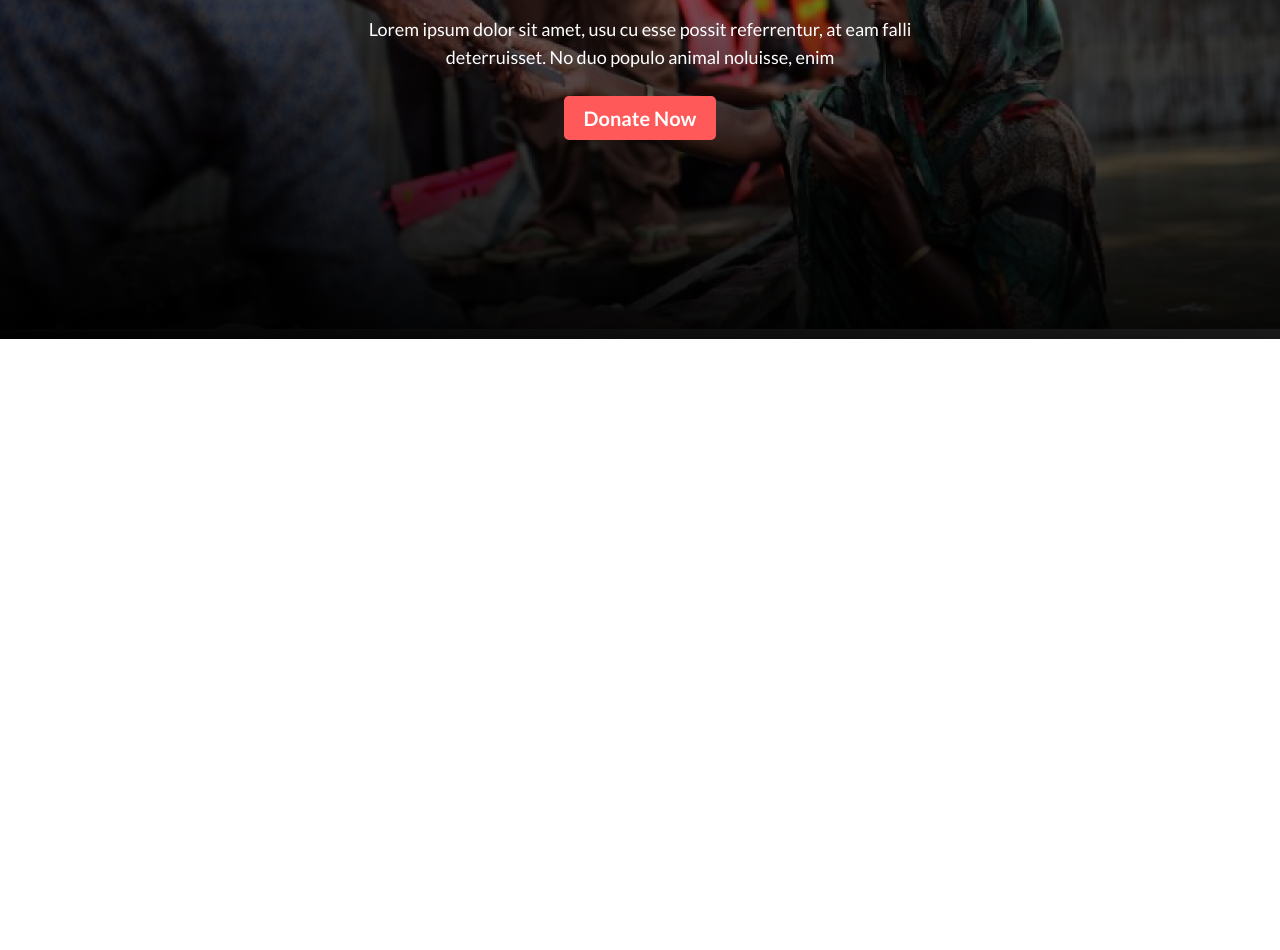
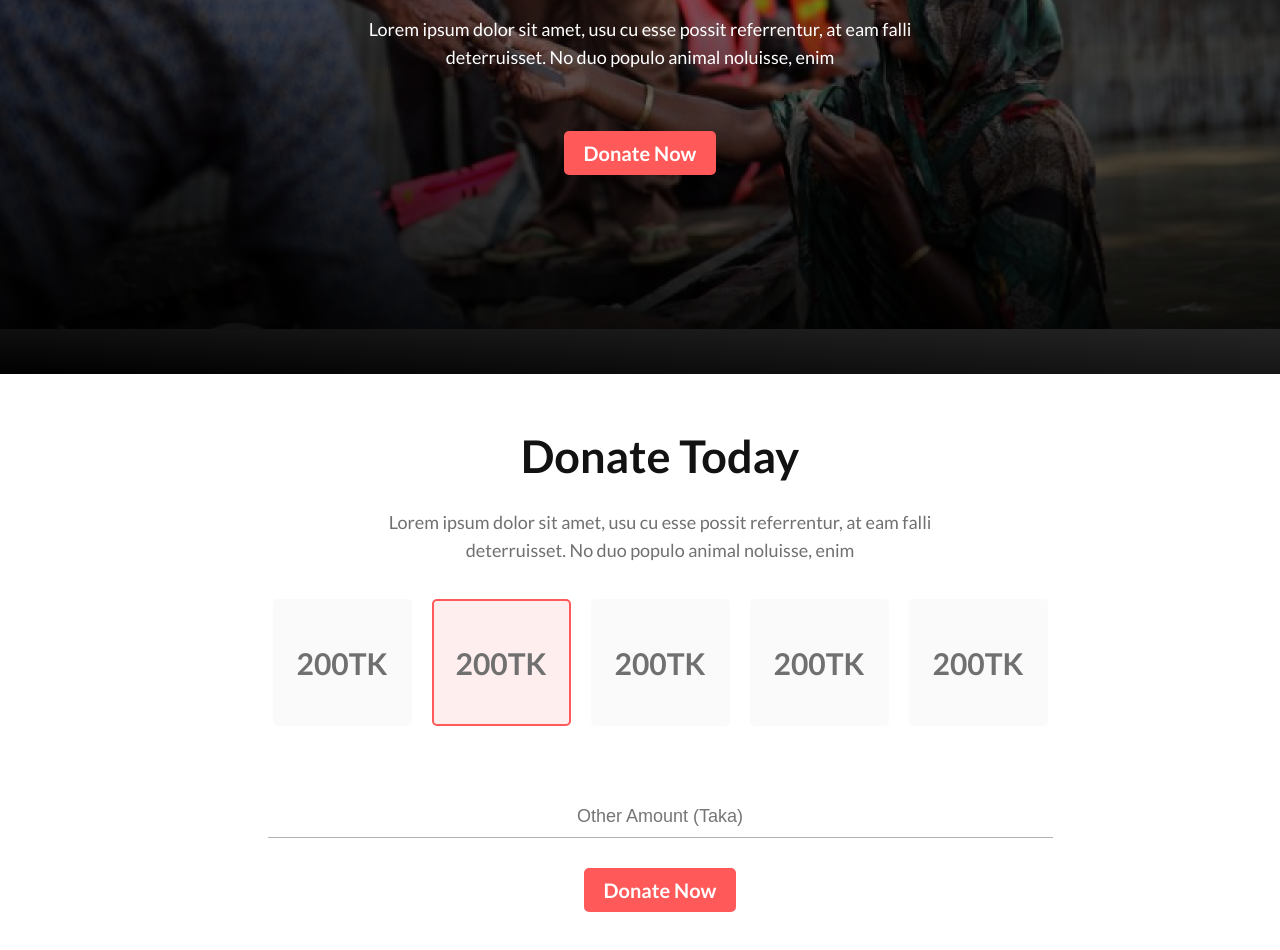
Before and after one commit to hmdimran/donate-web-frontend, a plain HTML site: page index.html in a window 1280 px wide. Shown: the part 340-1290 px from the top of the page. Before the commit the page ends 800 px from the top, so only its background shows below. Drawn offline with Linux system fonts and the light colour scheme.

Commit message:
Amount Area Completed With Style

```diff
--- a/index.html
+++ b/index.html
@@ -28,5 +28,38 @@
         <a href="">Donate Now</a>
       </div>
     </section>
+    <section class="amount-area">
+      <div class="container">
+        <div class="section-head">
+          <h1>Donate Today</h1>
+          <p>
+            Lorem ipsum dolor sit amet, usu cu esse possit referrentur, at eam
+            falli <br />
+            deterruisset. No duo populo animal noluisse, enim
+          </p>
+        </div>
+        <div class="amounts">
+          <div class="single">
+            <h2>200TK</h2>
+          </div>
+          <div class="single active-amount">
+            <h2>200TK</h2>
+          </div>
+          <div class="single">
+            <h2>200TK</h2>
+          </div>
+          <div class="single">
+            <h2>200TK</h2>
+          </div>
+          <div class="single">
+            <h2>200TK</h2>
+          </div>
+        </div>
+        <div class="amount-form">
+          <input type="text" placeholder="Other Amount (Taka)" />
+          <a href="">Donate Now</a>
+        </div>
+      </div>
+    </section>
   </body>
 </html>
--- a/style.css
+++ b/style.css
@@ -48,6 +48,86 @@ body {
   font-weight: bold;
   text-decoration: none;
   display: inline-block;
+  margin-top: 35px;
   margin-bottom: 25px;
   border-radius: 5px;
 }
+
+/* Amount Area Design (Start) */
+.amount-area {
+  text-align: center;
+  padding: 100px;
+}
+
+.section-head {
+}
+.section-head h1 {
+  font-size: 45px;
+  font-weight: bold;
+  margin-bottom: 25px;
+  color: #121212;
+}
+.section-head p {
+  font-size: 18px;
+  line-height: 28px;
+  margin-bottom: 25px;
+  color: #707070;
+}
+.amounts {
+  text-align: center;
+  display: flex;
+  justify-content: center;
+  margin-bottom: 60px;
+}
+.single {
+  justify-items: center;
+  width: 135px;
+  height: 123px;
+  margin: 10px;
+  border: 2px solid #fafafa;
+  background-color: #fafafa;
+  position: relative;
+  border-radius: 5px;
+  cursor: pointer;
+}
+.active-amount {
+  background-color: #ffeeee;
+  border: 2px solid #ff5959;
+}
+.single h2 {
+  font-size: 30px;
+  position: absolute;
+  left: 50%;
+  top: 50%;
+  color: #707070;
+  transform: translate(-50%, -50%);
+}
+.amount-form {
+  text-align: center;
+}
+.amount-form input[type="text"] {
+  width: 765px;
+  text-align: center;
+  border: none;
+  outline: none;
+  font-size: 18px;
+  padding: 10px;
+  color: #b3b3b3;
+  border-bottom: 1px solid #b3b3b3;
+  margin-bottom: 20px;
+  display: block;
+  margin: auto;
+}
+.amount-form a {
+  background-color: #ff5959;
+  padding: 10px 20px;
+  color: #ffffff;
+  font-size: 20px;
+  font-weight: bold;
+  text-decoration: none;
+  display: inline-block;
+  margin-bottom: 25px;
+  border-radius: 5px;
+  margin-top: 30px;
+}
+/* Amount Area Design (End) */
```
